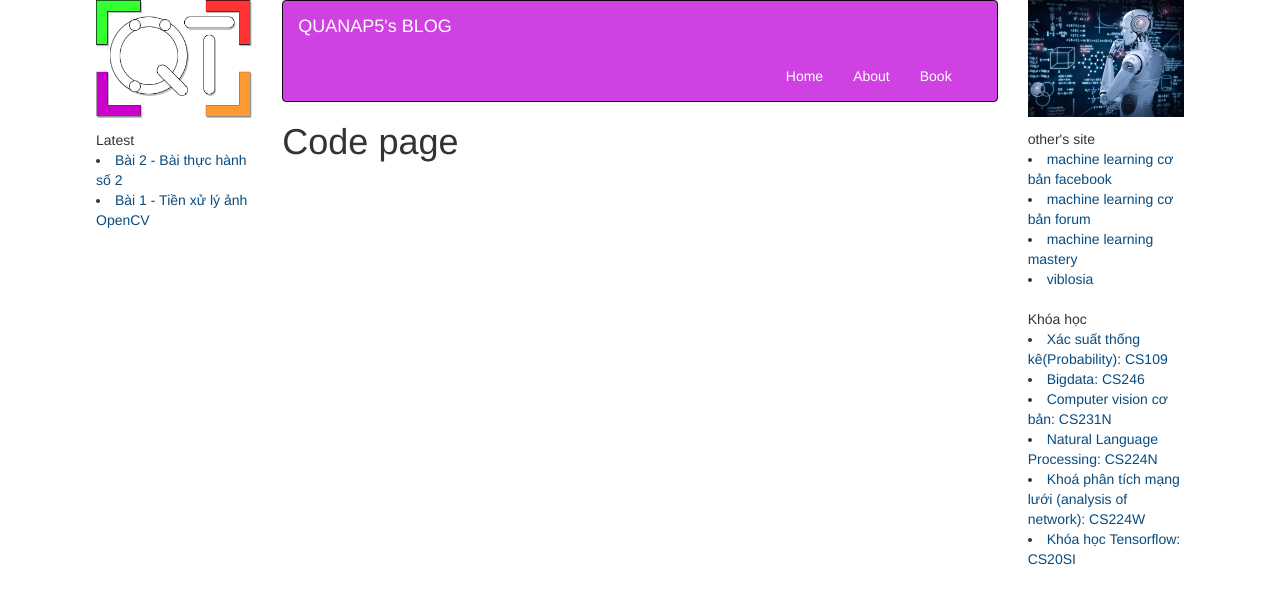
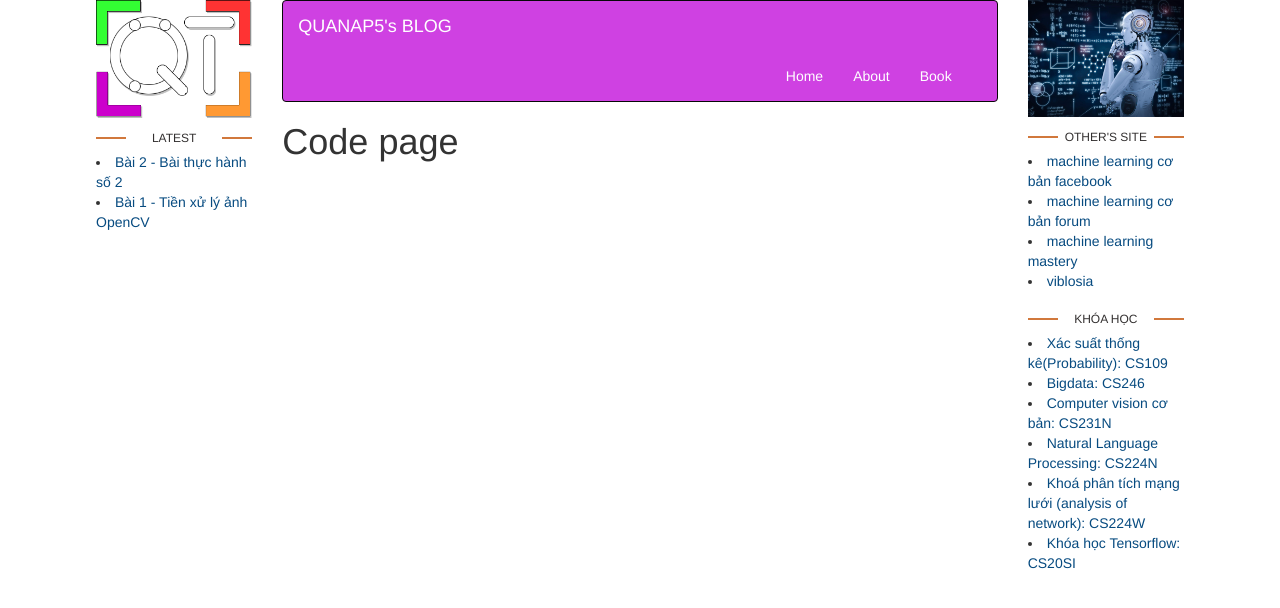
Before and after one commit to quanap5kr/quanap5kr.github.io, a Jekyll site: the page built from code.md, in a window 1280 px wide. Shown: the top 608 px of the page. Built offline with Jekyll 4.4.1, drawn with Linux system fonts in a browser that asks for light colours; nearby versions of some CDN libraries.

Commit message:
add line both side of other info

```diff
--- a/_layouts/default.html
+++ b/_layouts/default.html
@@ -23,7 +23,7 @@
 <meta property="article:published_time" content="" />
 
 
-<meta property="article:author" content="Khanh" />
+<meta property="article:author" content="Quan" />
 <meta property="article:section" content="" />
 
 <link rel="alternate" type="application/atom+xml" title="quanap5's blog - Atom feed" href="/feed.xml" />
@@ -50,8 +50,8 @@ body {
 				<a  href="/">
 					<img width="100%" style="padding-bottom: 3mm;" src="/assets/images/QT_logo.png" /> </a>
 				<br>
-				<nav>
-					<div class="header">Latest</div>
+				<nav class="other-ref">
+					<div class="other-ref-title">Latest</div>
 					{% for post in site.posts %}
 					<li><a style="text-align: left; color: #074B80"  href="{{post.url}}">{{post.title}}</a></li>
 					{% endfor %}
@@ -96,14 +96,16 @@ body {
 				<a  href="/">
 					<img width="100%" style="padding-bottom: 3mm;" src="/assets/images/AI_logo.jpg" /> </a>
 				<br>
-				<nav>
-					<div class="header">other's site</div>
+
+				<nav class="other-ref">
+					<div class="other-ref-title">other's site</div>
 					<li><a style="text-align: left; color: #074B80"  href="https://www.facebook.com/groups/machinelearningcoban/">machine learning cơ bản facebook</a></li>
 					<li><a style="text-align: left; color: #074B80"  href="https://forum.machinelearningcoban.com/">machine learning cơ bản forum</a></li>
 					<li><a style="text-align: left; color: #074B80"  href="https://machinelearningmastery.com">machine learning mastery</a></li>
 					<li><a style="text-align: left; color: #074B80"  href="https://viblo.asia">viblosia</a></li>
 					<br>
-					<div class="header">Khóa học</div>
+
+					<div class="other-ref-title">Khóa học</div>
 					<li><a style="text-align: left; color: #074B80"  href="http://web.stanford.edu/class/cs109/">Xác suất thống kê(Probability): CS109</a></li>
 					<li><a style="text-align: left; color: #074B80"  href="http://web.stanford.edu/class/cs246/">Bigdata: CS246</a></li>
 					<li><a style="text-align: left; color: #074B80"  href="http://cs231n.stanford.edu/">Computer vision cơ bản: CS231N</a></li>
--- a/_sass/_main.scss
+++ b/_sass/_main.scss
@@ -190,3 +190,41 @@ pre.background {
 div.fontsize {
     font-size: 15px;
   }
+
+.other-ref .other-ref-title {
+    position: relative;
+    color: #333030;
+    font-weight: 400;
+    font-size: 12px;
+    margin: 0 0 5px;
+    text-transform: uppercase;
+    text-align: center;
+  }
+  .other-ref .other-ref-title:before {
+    content: "";
+    display: block;
+    height: 2px;
+    width: -webkit-calc(50% - 48px);
+    width: calc(50% - 48px);
+    -webkit-transform: translateY(-50%);
+        -ms-transform: translateY(-50%);
+            transform: translateY(-50%);
+    position: absolute;
+    top: 50%;
+    left: 0;
+    background-color: #d1783c;
+  }
+  .other-ref .other-ref-title:after {
+    content: "";
+    display: block;
+    height: 2px;
+    width: -webkit-calc(50% - 48px);
+    width: calc(50% - 48px);
+    -webkit-transform: translateY(-50%);
+        -ms-transform: translateY(-50%);
+            transform: translateY(-50%);
+    position: absolute;
+    top: 50%;
+    right: 0;
+    background-color: #d1783c;
+  }
```
